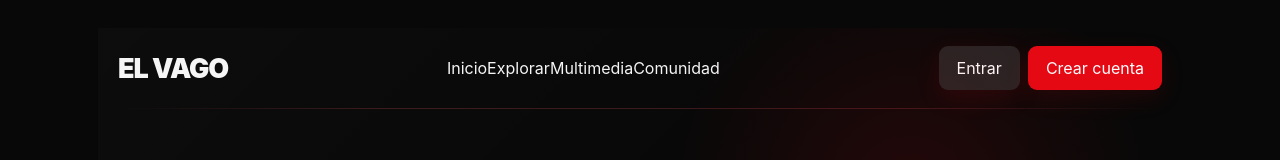
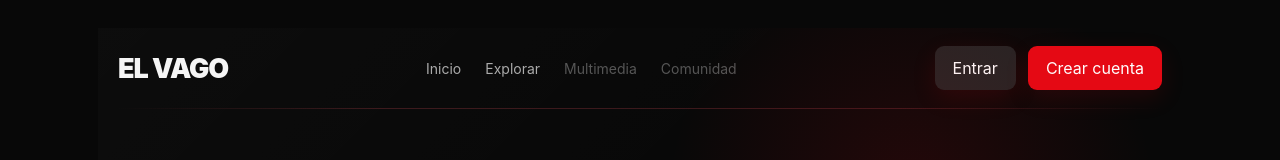
Before and after one commit to cesarrosa610-collab/el-vago, a Next.js app: page / in a window 1280 px wide. Shown: the top 160 px of the page. Built offline with nearby package versions, Linux system fonts and the light colour scheme; no server answers; the database is empty.

Commit message:
Corregir espaciado de navegación global

```diff
--- a/src/app/style.css
+++ b/src/app/style.css
@@ -401,3 +401,46 @@
 .exploreCard:first-child:after{
   content:none !important;
 }
+/* Navegación global */
+
+.globalNav{
+  display:flex;
+  align-items:center;
+  justify-content:space-between;
+  gap:32px;
+}
+
+.navCenter{
+  display:flex;
+  align-items:center;
+  justify-content:center;
+  gap:24px;
+  flex:1;
+}
+
+.navLink{
+  color:#aaa;
+  text-decoration:none;
+  font-size:14px;
+  white-space:nowrap;
+  transition:color .2s ease;
+}
+
+.navLink:hover{
+  color:#fff;
+}
+
+.navDisabled{
+  color:#555;
+  cursor:default;
+}
+
+.navActions{
+  display:flex;
+  align-items:center;
+  gap:12px;
+}
+
+.navUser{
+  white-space:nowrap;
+}
```
